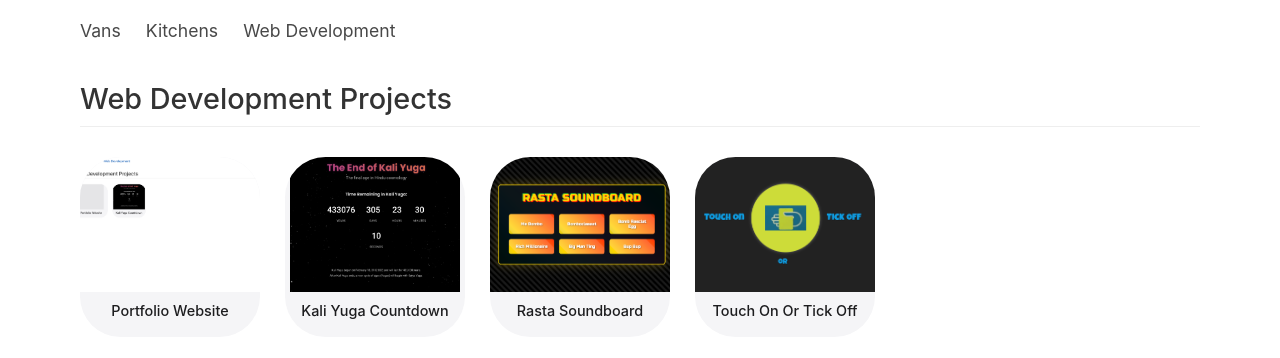
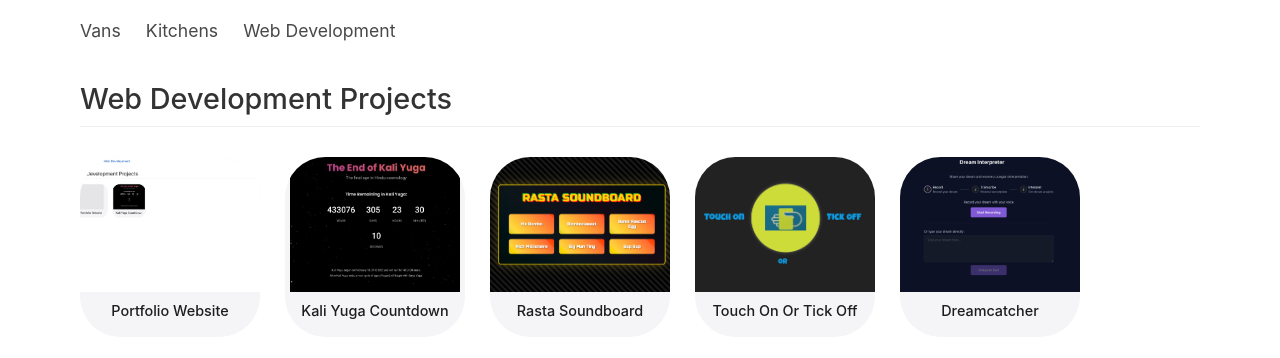
Before and after one commit to Llewellyn789/llewellyn-portfolio, a React (Vite) app: page /web-development in a window 1280 px wide. Shown: the top 358 px of the page. Built offline with nearby package versions, Linux system fonts and the light colour scheme.

Commit message:
Add Dreamcatcher web development project

```diff
--- a/src/data/projects.ts
+++ b/src/data/projects.ts
@@ -66,4 +66,11 @@ export const projects: Project[] = [
     externalUrl: 'https://touch-on-or-tick-off.pages.dev/',
     imageUrl: '/images/touch-on-or-tick-off.png'
   },
+  {
+    id: 10,
+    title: 'Dreamcatcher',
+    category: 'web-development',
+    externalUrl: 'https://dream-catcher-ai.pages.dev/',
+    imageUrl: '/images/Dreamcatcher-v1.png'
+  },
 ];
```
Also changed, not shown: public/images/Dreamcatcher-v1.png (added).
